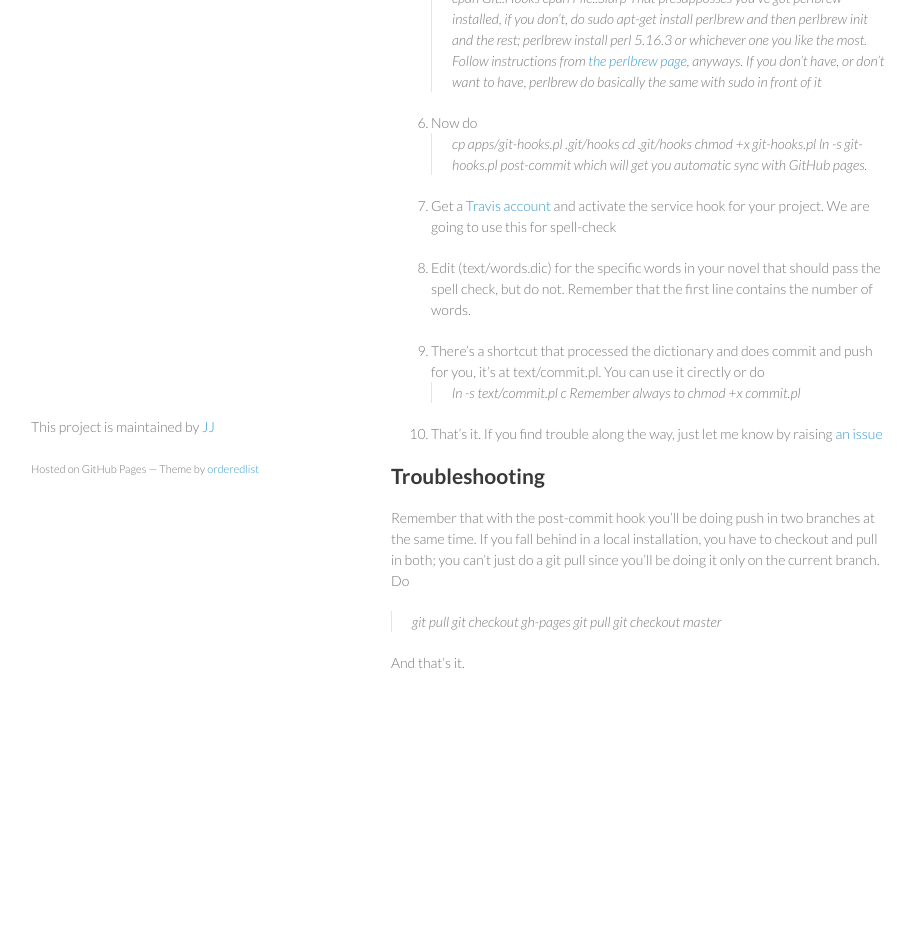
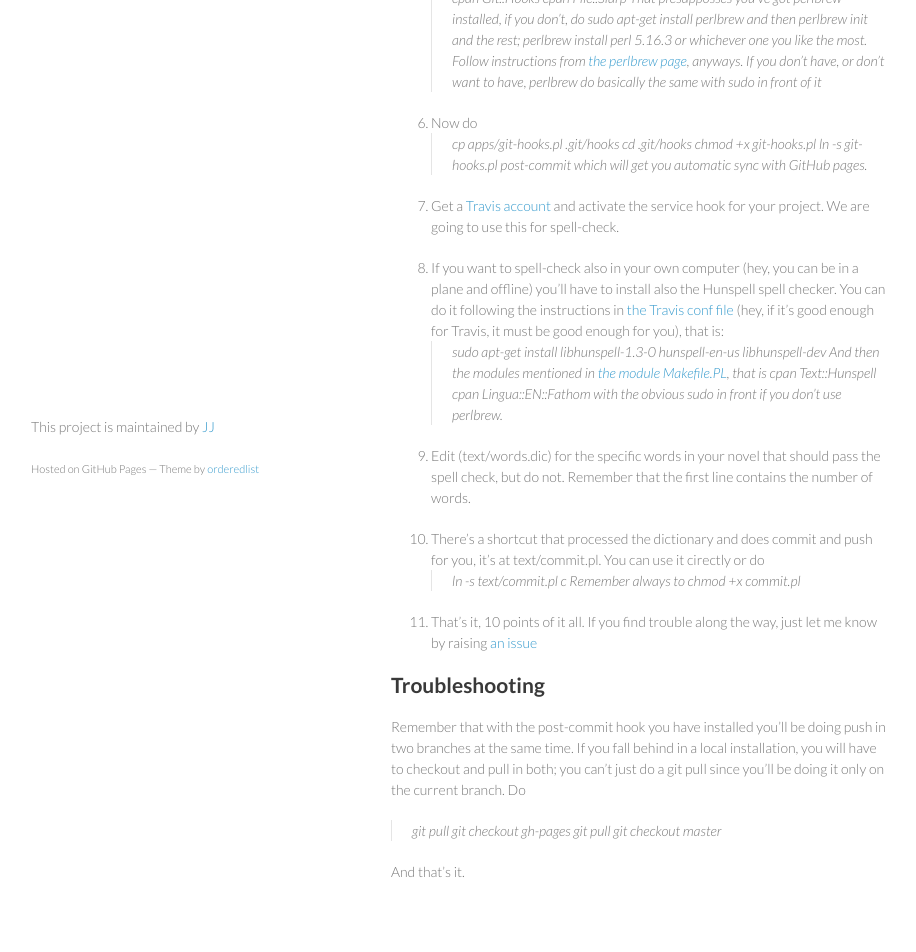
Before and after one commit to JJ/hoborg, a Jekyll site: the page built from INSTALL.md, in a window 1280 px wide. Shown: the part 352-1304 px from the top of the page, without its empty margins (179-1095 px from the left). Built offline with Jekyll 4.4.1, drawn with Linux system fonts in a browser that asks for light colours; before the commit the page ends 1095 px from its top, so only the background shows below that.

Commit message:
Sync INSTALL.md from master to gh-pages

```diff
--- a/INSTALL.md
+++ b/INSTALL.md
@@ -29,30 +29,42 @@ If you don't have, or don't want to have, perlbrew do basically the same with su
 > ln -s git-hooks.pl post-commit
 which will get you automatic sync with GitHub pages.
 
-
 7. Get a [Travis account](http://travis-ci.org)  and activate the
 service hook for your project. We are going to use this for
-spell-check
+spell-check.
 
-8. Edit (text/words.dic) for the specific words in your novel that
+8. If you want to spell-check also in your own computer (hey, you can
+be in a plane and offline) you'll have to install also the Hunspell
+spell checker. You can do it following the instructions in [the Travis
+conf file](.travis.yml) (hey, if it's good enough for Travis, it must
+be good enough for you), that is:
+> sudo apt-get install libhunspell-1.3-0 hunspell-en-us libhunspell-dev
+And then the modules mentioned in [the module
+Makefile.PL](Makefile.PL), that is
+> cpan Text::Hunspell
+> cpan Lingua::EN::Fathom
+with the obvious *sudo* in front if you don't use perlbrew.
+
+9. Edit (text/words.dic) for the specific words in your novel that
 should pass the spell check, but do not. Remember that the first line
 contains the number of words.
 
-9. There's a shortcut that processed the dictionary and does commit
+10. There's a shortcut that processed the dictionary and does commit
 and push for you, it's at text/commit.pl. You can use it cirectly or
 do
 > ln -s text/commit.pl c
 Remember always to chmod +x commit.pl
 
-10. That's it. If you find trouble along the way, just let me know by
+11. That's it, 10 points of it all. If you find trouble along the way, just let me know by
 raising  [an issue](https://github.com/JJ/hoborg/issues)
 
 Troubleshooting
 ---------------
 
-Remember that with the post-commit hook you'll be doing push in two
+Remember that with the post-commit hook you have installed you'll be
+doing push in two
 branches at the same time. If you fall behind in a local installation,
-you have to checkout and pull in both; you can't just do a git pull
+you will have to checkout and pull in both; you can't just do a git pull
 since you'll be doing it only on the current branch. Do
 > git pull
 > git checkout gh-pages
```
